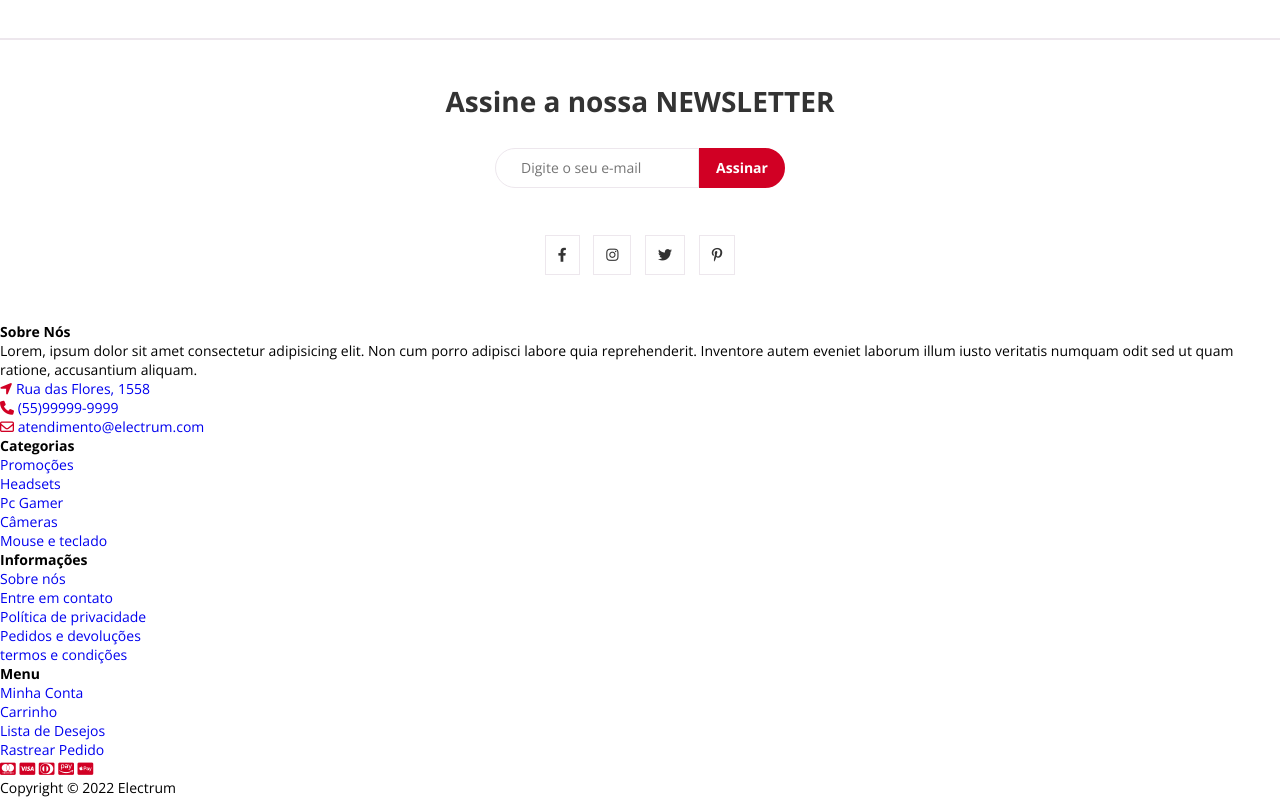
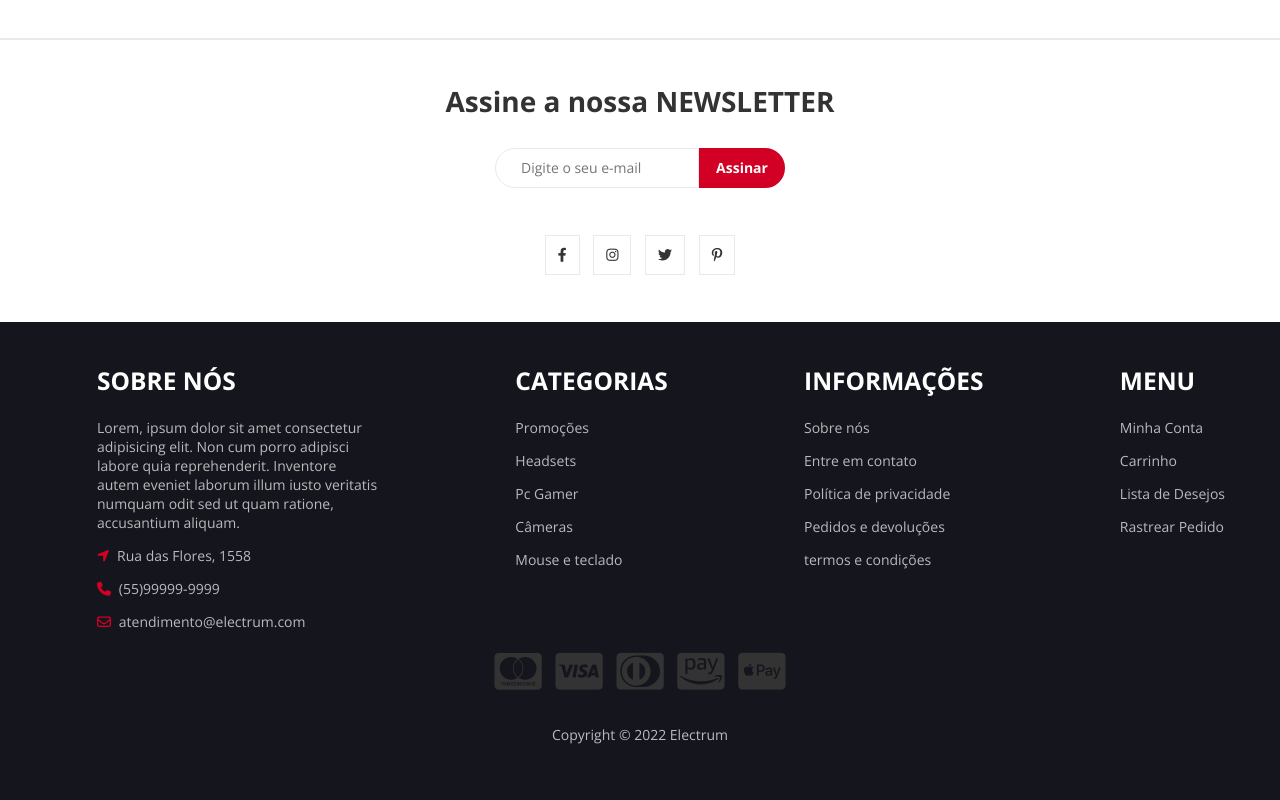
Before and after one commit to Brunonavarrooficial/Electrum-Sass, a plain HTML site: page index.html in a window 1280 px wide. Shown: the part 1999-2799 px from the top of the page. Drawn offline with nearby package versions, Linux system fonts and the light colour scheme.

Commit message:
Footer styled and media query responsive content

```diff
--- a/assets/sass/1-base/_base_mixins.sass
+++ b/assets/sass/1-base/_base_mixins.sass
@@ -1,3 +1,11 @@
+@mixin head-phone
+    @media(min-width: 769px) and (max-width: 850px)
+        @content
+
 @mixin mobile
-    @media(max-width: 425px)
+    @media(max-width: 768px)
         @content
+
+@mixin mobile-small
+    @media(max-width: 312px)
+        @content
--- a/assets/sass/2-layouts/_banner-section.sass
+++ b/assets/sass/2-layouts/_banner-section.sass
@@ -4,3 +4,7 @@
 .banners
     @include layouts-mixins.center-content
     padding: 3rem 0
+
+    @include base_mixins.mobile
+        flex-direction: column
+        align-items: center
--- a/assets/sass/2-layouts/_deal-section.sass
+++ b/assets/sass/2-layouts/_deal-section.sass
@@ -12,6 +12,19 @@
     height: 400px
     padding: 2rem
 
+    @include base_mixins.mobile
+        background-size: 70%
+        background-position-x: 130%
+        background-position-y: 120%
+        height: 700px
+
+    @include base_mixins.mobile-small
+        padding: 0
+        height: 100vh
+
+    @include base_mixins.head-phone
+        background-size: 18%
+
     &-content
         height: 100%
         flex-direction: column
@@ -19,9 +32,17 @@
         @include layouts-mixins.center-content
         justify-content: center
 
+        @include base_mixins.mobile
+            text-align: center
+
         &-timer
             display: flex
             margin-bottom: 2rem
+
+            @include base_mixins.mobile
+                flex-wrap: wrap
+                align-self: center
+                justify-content: center
 
         .deal-container-timer
             width: 100px
@@ -35,6 +56,9 @@
             color: variables.$light-color
             margin: 0 1rem
 
+            @include base_mixins.mobile
+                margin-bottom: 1.5rem
+
             &-time
                 font-weight: bold
                 font-size: 1.5rem
--- /dev/null
+++ b/assets/sass/2-layouts/_footer.sass
@@ -0,0 +1,68 @@
+@use '../1-base/variables'
+@use '../1-base/base_mixins'
+@use 'layouts-mixins'
+
+.footer
+    background-color: variables.$bg-color
+    padding: 3rem 0
+
+    @include base_mixins.mobile
+        padding: 3rem
+
+    @include base_mixins.mobile-small
+        padding: 1rem
+
+    a, p
+        color: variables.$gray-text-color
+
+    li,p
+        margin-bottom: 1rem
+
+        a
+            &:hover
+                color: variables.$primary-color
+
+    i
+        margin-right: .3rem
+
+    h3
+        color: variables.$light-color
+        text-transform: uppercase
+        font-size: 1.75rem
+        margin-bottom: 1.5rem
+
+        @include base_mixins.mobile-small
+            font-size: 1rem
+
+    &-top
+        @include layouts-mixins.center-content
+        padding-left: 3rem
+
+        @include base_mixins.mobile
+            flex-direction: column
+
+        &-about, &-categories, &-information, &-menu
+            max-width: 25%
+
+            @include base_mixins.mobile
+                max-width: 100%
+                margin-bottom: 1rem
+
+    &-bottom
+        @include layouts-mixins.center-content
+        flex-direction: column
+        justify-content: center
+        align-items: center
+
+        &-payments
+            margin-bottom: 2rem
+
+        i
+            color: variables.$dark-color
+            cursor: pointer
+            font-size: 3rem
+            margin: 5px
+            transition: .4s
+
+            &:hover
+                color: variables.$primary-color
--- a/assets/sass/2-layouts/_header.sass
+++ b/assets/sass/2-layouts/_header.sass
@@ -8,6 +8,9 @@
     &-top
         background-color: variables.$secondary-bg-color
         color: variables.$light-color
+
+        @include base_mixins.mobile
+            display: none
 
         &-container
             @include layouts-mixins.center-content
@@ -27,6 +30,10 @@
         @include layouts-mixins.center-content
         padding: 1.3rem 0
 
+        @include base_mixins.mobile
+            flex-direction: column
+            align-items: center
+
         a, span, i
             color: variables.$light-color
 
@@ -43,6 +50,10 @@
             justify-content: center
             width: 45%
 
+            @include base_mixins.mobile
+                width: 100%
+                margin: 2rem 0
+
             input
                 height: 40px
 
@@ -57,6 +68,9 @@
             .wishlist-container, .header-cart-container
                 @include layouts-mixins.header-icon
 
+                @include base_mixins.mobile
+                    margin: 1rem
+
 .header-bottom
     background-color: variables.$light-color
     border-bottom: 2px solid variables.$section-bg-color
@@ -66,6 +80,9 @@
         @include layouts-mixins.center-content
         justify-content: left
         padding: 1rem 0
+
+        @include base_mixins.mobile
+            display: none
 
         li
             margin-right: 1.3rem
--- a/assets/sass/2-layouts/_newsletter-section.sass
+++ b/assets/sass/2-layouts/_newsletter-section.sass
@@ -9,6 +9,12 @@
     align-items: center
     padding: 3rem
     border-top: 2px solid variables.$section-bg-color
+
+    @include base_mixins.mobile
+        text-align: center
+
+    @include base_mixins.mobile-small
+        width: 100%
 
     h2
         font-size: 2rem
@@ -28,6 +34,9 @@
             border: 1px solid variables.$section-bg-color
             @include layouts-mixins.rounded-input
 
+            @include base_mixins.mobile-small
+                width: 100%
+
     .social-media
 
         i
--- a/assets/sass/2-layouts/_products-section.sass
+++ b/assets/sass/2-layouts/_products-section.sass
@@ -10,7 +10,14 @@
         font-size: 2rem
         text-transform: uppercase
 
+        @include base_mixins.mobile
+            text-align: center
+
     &-container
         display: flex
         justify-content: space-between
         padding: 2rem 0
+
+        @include base_mixins.mobile
+            flex-direction: column
+            align-items: center
--- a/assets/sass/2-layouts/layouts.sass
+++ b/assets/sass/2-layouts/layouts.sass
@@ -3,3 +3,4 @@
 @use 'products-section'
 @use 'deal-section'
 @use 'newsletter-section'
+@use 'footer'
--- a/assets/sass/3-modules/_banners.sass
+++ b/assets/sass/3-modules/_banners.sass
@@ -9,6 +9,10 @@
     color: variables.$light-color
     transition: .4s
     @include modules-mixins.center-bg
+
+    @include base_mixins.mobile
+        width: 90%
+        margin: 1rem
 
     &:hover
         background-size: 120%
--- a/assets/sass/3-modules/_products.sass
+++ b/assets/sass/3-modules/_products.sass
@@ -11,6 +11,10 @@
     flex-direction: column
     justify-content: center
     align-items: center
+
+    @include base_mixins.mobile
+        width: 90%
+        margin: 1rem
 
     &:hover
         border-color: variables.$primary-color
```
Also changed, not shown: assets/css/app.css, 2 other files.
